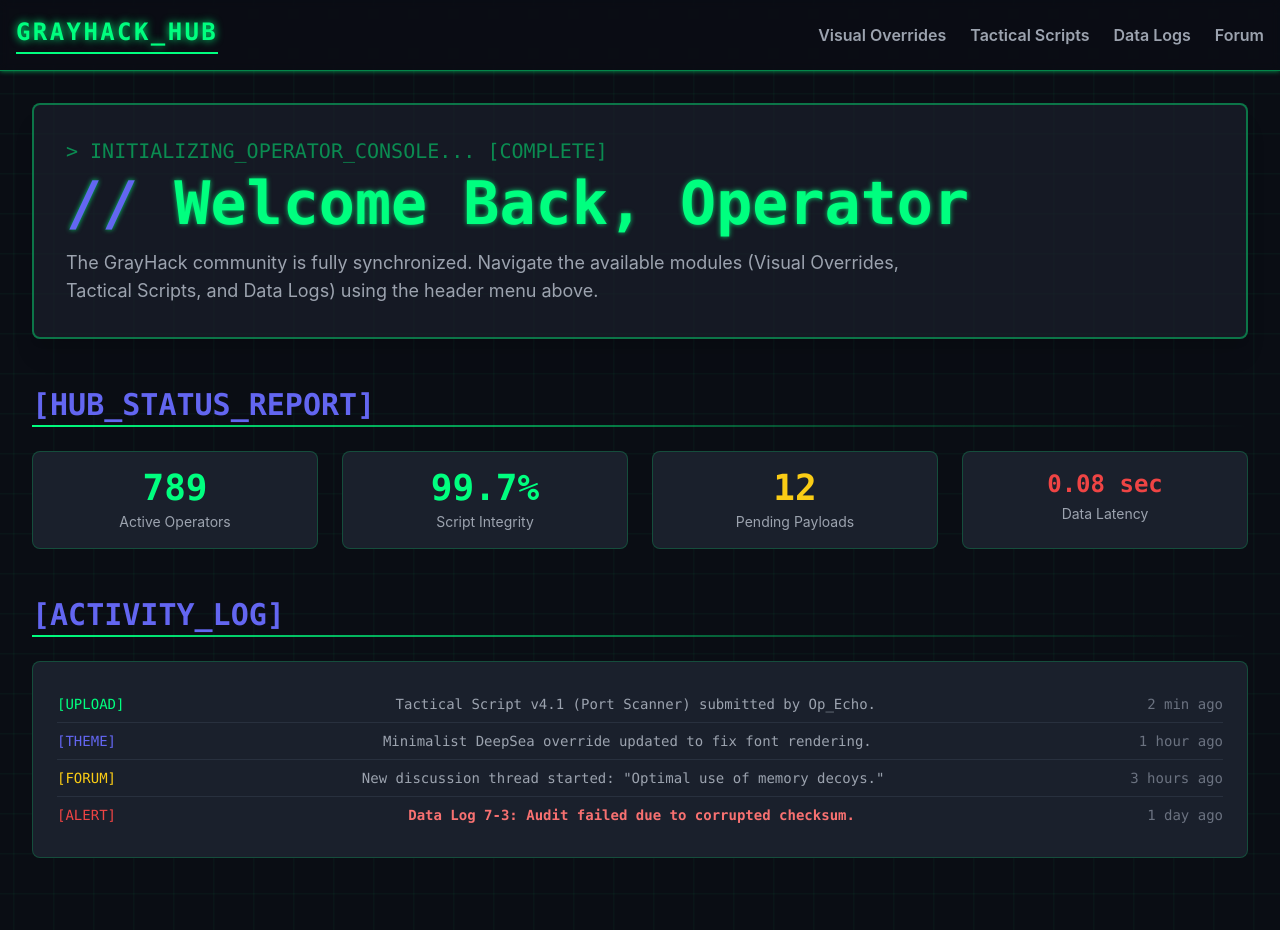
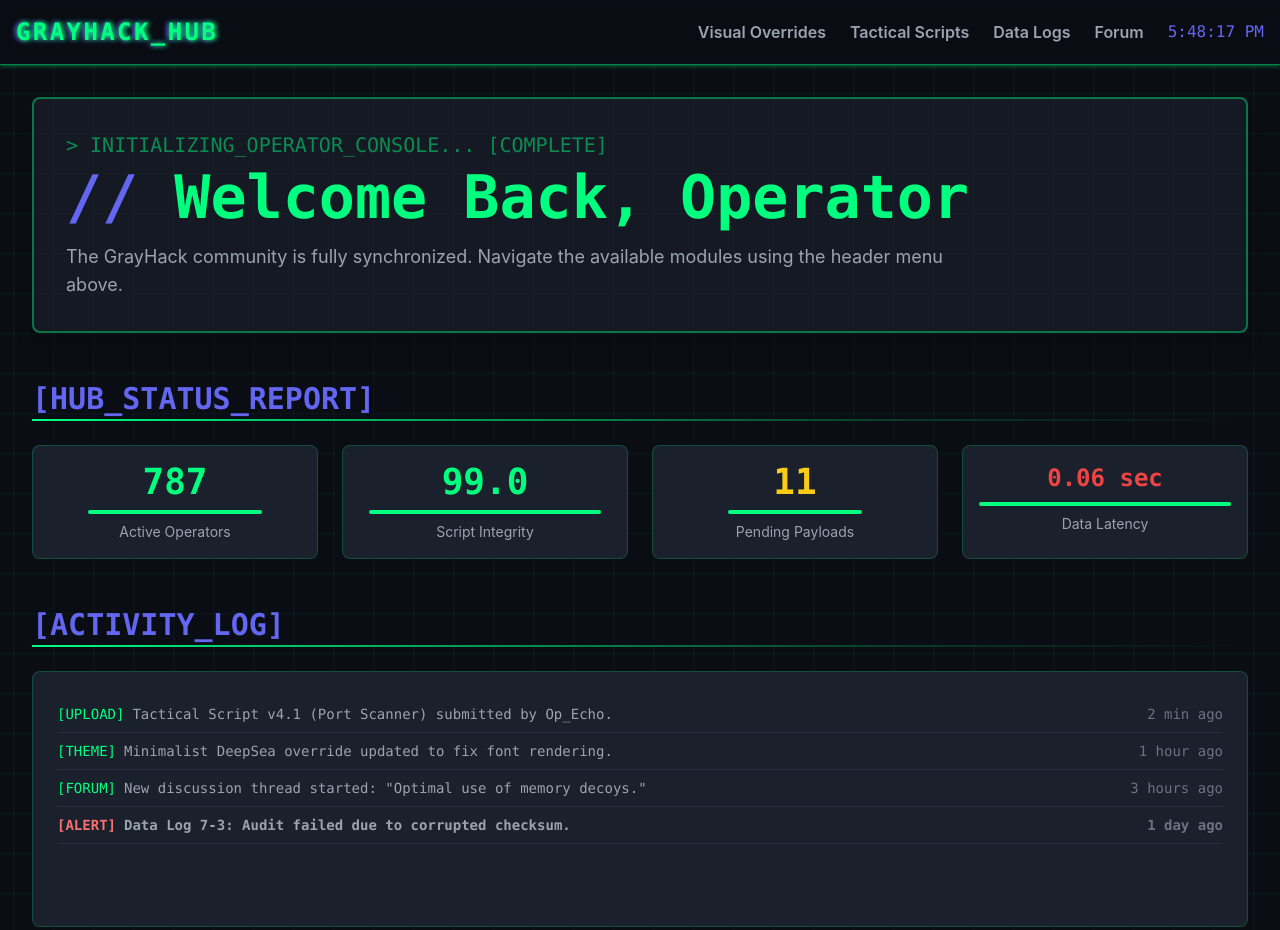
Before and after one commit to Erasmusdev/grayhackhub, a plain HTML site: page Index.html in a window 1280 px wide. Shown: the top 930 px of the page. Drawn offline with nearby package versions, Linux system fonts and the light colour scheme.

Commit message:
Index Update

```diff
--- a/Index.html
+++ b/Index.html
@@ -4,201 +4,240 @@
 <meta charset="UTF-8">
 <meta name="viewport" content="width=device-width, initial-scale=1.0">
 <title>GrayHack Community Hub - Home Console</title>
-    <!-- Load Tailwind CSS -->
 <script src="https://cdn.tailwindcss.com"></script>
-
-    <!-- Tailwind Configuration and Custom CSS (Acting as the "Separate" CSS file) -->
 <script>
-        // Tailwind Configuration
 tailwind.config = {
   theme: {
     extend: {
       colors: {
-                        'gh-primary': '#00ff7f', // Neon Green
-                        'gh-dark': '#0a0d14', // Even darker background
-                        'gh-card-bg': '#1a202c', // Slightly lighter dark for cards
-                        'gh-accent': '#6366f1', // Indigo for buttons/hover
-                        'gh-red': '#ef4444', // Red for errors
-                        'gh-yellow': '#facc15', // Yellow for warnings
+        'gh-primary': '#00ff7f',
+        'gh-dark': '#0a0d14',
+        'gh-card-bg': '#1a202c',
+        'gh-accent': '#6366f1',
+        'gh-red': '#ef4444',
+        'gh-yellow': '#facc15',
       },
       fontFamily: {
-                        sans: ['Inter', 'sans-serif'],
-                        mono: ['Consolas', 'Monaco', 'monospace'],
+        sans: ['Inter','sans-serif'],
+        mono: ['Consolas','Monaco','monospace'],
       },
-                    boxShadow: {
-                        'neon-sm': '0 0 5px rgba(0, 255, 127, 0.6)',
-                    }
+      boxShadow: { 'neon-sm': '0 0 5px rgba(0, 255, 127, 0.6)' }
     }
   }
 }
 </script>
 <style>
-        /* Custom Styles for Modern Hacky Look (The equivalent of a separate CSS file) */
-        ::-webkit-scrollbar { width: 8px; }
-        ::-webkit-scrollbar-thumb { background-color: #00ff7f; border-radius: 10px; }
-        .text-shadow-neon { text-shadow: 0 0 5px rgba(0, 255, 127, 0.8); }
-
-        /* Modern Hacky Background Pattern */
+/* Background & Neon */
 body {
   background-color: #0a0d14;
   background-image:
-                linear-gradient(rgba(0, 255, 127, 0.05) 1px, transparent 1px),
-                linear-gradient(90deg, rgba(0, 255, 127, 0.05) 1px, transparent 1px);
+    linear-gradient(rgba(0,255,127,0.05) 1px, transparent 1px),
+    linear-gradient(90deg, rgba(0,255,127,0.05) 1px, transparent 1px);
   background-size: 40px 40px;
   animation: backgroundShift 60s linear infinite;
 }
-        @keyframes backgroundShift {
-            from { background-position: 0 0; }
-            to { background-position: 4000px 4000px; }
+@keyframes backgroundShift { from{background-position:0 0;} to{background-position:4000px 4000px;} }
+
+/* Glowing borders & hover */
+.glow-border { border:1px solid rgba(0,255,127,0.2); transition:all 0.3s ease; position:relative; overflow:hidden; }
+.glow-border:hover { border-color:#00ff7f; box-shadow:0 0 18px rgba(0,255,127,0.6); transform:translateY(-3px) scale(1.02); }
+
+/* Neon buttons */
+.btn-neon { background-color:#00ff7f; color:#111827; transition:all 0.2s ease-in-out; position:relative; overflow:hidden; z-index:1; }
+.btn-neon:hover { background-color:#6366f1; color:white; box-shadow:0 0 15px #6366f1,0 0 25px rgba(99,102,241,0.6);}
+
+/* Section header underline */
+.section-header{position:relative;}
+.section-header::before{content:'';position:absolute;left:0;bottom:0;width:100%;height:2px;background:linear-gradient(90deg,#00ff7f,rgba(0,255,127,0.2)70%,transparent 100%);}
+
+/* Blinking cursor */
+.blinking-cursor { display:inline-block; width:1ch; background-color:#00ff7f; animation: blink 1s step-start infinite; }
+@keyframes blink { 50%{background-color:transparent;} }
+
+/* Glitch header effect */
+.glitch { position:relative; color:#00ff7f; animation: glitch 1.2s infinite; }
+@keyframes glitch {
+  0%,100% { text-shadow:0 0 2px #00ff7f; }
+  20% { text-shadow:2px 0 5px #00ff7f,-2px 0 5px #6366f1; }
+  40% { text-shadow:-2px 0 5px #00ff7f,2px 0 5px #6366f1; }
+  60% { text-shadow:2px 2px 5px #00ff7f,-2px -2px 5px #6366f1; }
+  80% { text-shadow:-2px 2px 5px #00ff7f,2px -2px 5px #6366f1; }
 }
 
-        /* Card glow effect */
-        .glow-border {
-            border: 1px solid rgba(0, 255, 127, 0.2);
-            transition: all 0.3s ease;
-            position: relative;
-            overflow: hidden;
+/* Traffic bars */
+.traffic-bar { height:4px; background:#00ff7f; border-radius:2px; transition:width 1s ease-in-out; }
+
+/* Alert flashing */
+.alert-flash { animation: flash 1.2s ease-in-out; }
+@keyframes flash { 0%,100%{opacity:1;} 50%{opacity:0.4;} }
+
+/* Loader screen */
+#loader {
+  position: fixed; top:0; left:0; width:100%; height:100%;
+  background-color:#0a0d14; display:flex; justify-content:center; align-items:center;
+  z-index:9999; flex-direction:column; opacity: 1; transition: opacity 1s ease;
 }
-        .glow-border:hover {
-            border-color: #00ff7f;
-            box-shadow: 0 0 18px rgba(0, 255, 127, 0.6);
-            transform: translateY(-3px);
-        }
-
-        .btn-neon {
-            background-color: #00ff7f; color: #111827; transition: all 0.2s ease-in-out;
-            position: relative; overflow: hidden; z-index: 1;
-        }
-        .btn-neon:hover {
-            background-color: #6366f1; color: white;
-            box-shadow: 0 0 15px #6366f1, 0 0 25px rgba(99, 102, 241, 0.6);
-        }
-
-        /* Active link styling for the current page */
-        .active-link {
-            text-shadow: 0 0 8px #00ff7f;
-            color: #00ff7f !important;
-            border-bottom: 2px solid #00ff7f;
-            padding-bottom: 4px;
-        }
-
-        .section-header { position: relative; }
-        .section-header::before {
-            content: '';
-            position: absolute; left: 0; bottom: 0; width: 100%; height: 2px;
-            background: linear-gradient(90deg, #00ff7f, rgba(0, 255, 127, 0.2) 70%, transparent 100%);
-        }
+.loader-text { font-family: monospace; color:#00ff7f; font-size:2rem; text-shadow:0 0 10px #00ff7f; margin-bottom:1rem; }
+.loader-bar { width:300px; height:6px; background:rgba(0,255,127,0.2); border-radius:3px; overflow:hidden; }
+.loader-fill { width:0%; height:100%; background:#00ff7f; animation: fillLoader 3s forwards; }
+@keyframes fillLoader { 0% {width:0%;} 100% {width:100%;} }
 </style>
 </head>
 <body class="bg-gh-dark text-gray-200 min-h-screen font-sans">
 
-    <!-- Header & Navigation -->
-    <header class="p-4 bg-gh-dark border-b border-gh-primary/50 shadow-neon-sm sticky top-0 z-50 backdrop-filter backdrop-blur-sm bg-opacity-80">
-        <div class="max-w-7xl mx-auto flex justify-between items-center">
-            <a href="index.html" class="text-2xl font-mono text-gh-primary font-bold tracking-widest text-shadow-neon logo-link active-link">
-                GRAYHACK_HUB
-            </a>
-            <nav class="flex space-x-6">
-                <!-- Home is effectively the active link via the logo -->
+<!-- Fullscreen Loader -->
+<div id="loader">
+  <div class="loader-text">&gt; INITIALIZING_OPERATOR_CONSOLE...</div>
+  <div class="loader-bar"><div class="loader-fill"></div></div>
+</div>
+
+<header class="p-4 bg-gh-dark border-b border-gh-primary/50 shadow-neon-sm sticky top-0 z-50 backdrop-filter backdrop-blur-sm bg-opacity-80 flex justify-between items-center">
+<a href="index.html" class="text-2xl font-mono text-gh-primary font-bold tracking-widest glitch">GRAYHACK_HUB</a>
+<nav class="flex space-x-6 items-center">
 <a href="visual-overrides.html" class="nav-link text-gray-400 hover:text-gh-primary transition duration-200 font-semibold">Visual Overrides</a>
 <a href="tactical-scripts.html" class="nav-link text-gray-400 hover:text-gh-primary transition duration-200 font-semibold">Tactical Scripts</a>
 <a href="data-logs.html" class="nav-link text-gray-400 hover:text-gh-primary transition duration-200 font-semibold">Data Logs</a>
 <a href="forum.html" class="nav-link text-gray-400 hover:text-gh-primary transition duration-200 font-semibold">Forum</a>
+<span id="server-time" class="ml-4 font-mono text-gh-accent"></span>
 </nav>
-        </div>
 </header>
 
-    <!-- Main Content Container for Operator Console Page -->
 <main class="max-w-7xl mx-auto p-4 md:p-8">
 
-        <!-- Console Welcome Banner -->
 <section class="mb-12 p-8 bg-gh-card-bg/70 rounded-lg border-2 border-gh-primary/40 shadow-xl">
-            <p class="text-xl font-mono text-gh-primary mb-2 animate-pulse">
-                &gt; INITIALIZING_OPERATOR_CONSOLE... [COMPLETE]
-            </p>
-            <h1 class="text-5xl md:text-6xl font-mono font-bold text-gh-primary text-shadow-neon mb-4">
-                <span class="text-gh-accent">//</span> Welcome Back, Operator
-            </h1>
-            <p class="text-lg text-gray-400 max-w-4xl">
-                The GrayHack community is fully synchronized. Navigate the available modules (Visual Overrides, Tactical Scripts, and Data Logs) using the header menu above.
-            </p>
+<p class="text-xl font-mono text-gh-primary mb-2 animate-pulse">&gt; INITIALIZING_OPERATOR_CONSOLE... [COMPLETE]</p>
+<h1 class="text-5xl md:text-6xl font-mono font-bold text-gh-primary text-shadow-neon mb-4"><span class="text-gh-accent">//</span> Welcome Back, Operator<span class="blinking-cursor"></span></h1>
+<p class="text-lg text-gray-400 max-w-4xl">The GrayHack community is fully synchronized. Navigate the available modules using the header menu above.</p>
 </section>
 
-        <!-- System Status Dashboard -->
 <section class="mb-12">
-            <h2 class="text-3xl font-mono font-bold mb-6 text-gh-accent pb-1 section-header">
-                [HUB_STATUS_REPORT]
-            </h2>
+<h2 class="text-3xl font-mono font-bold mb-6 text-gh-accent pb-1 section-header">[HUB_STATUS_REPORT]</h2>
 <div class="grid grid-cols-2 md:grid-cols-4 gap-6">
-
-                <!-- Stat Card 1: Active Users -->
-                <div class="bg-gh-card-bg p-4 rounded-lg glow-border text-center">
-                    <p class="text-4xl font-mono font-bold text-gh-primary">789</p>
+<div class="bg-gh-card-bg p-4 rounded-lg glow-border text-center hover:scale-105 transition-transform">
+<p id="active-users" class="text-4xl font-mono font-bold text-gh-primary">0</p>
+<div class="traffic-bar w-1/2 mx-auto my-2"></div>
 <p class="text-sm text-gray-400 mt-1">Active Operators</p>
 </div>
-
-                <!-- Stat Card 2: Script Health -->
-                <div class="bg-gh-card-bg p-4 rounded-lg glow-border text-center">
-                    <p class="text-4xl font-mono font-bold text-gh-primary">99.7%</p>
+<div class="bg-gh-card-bg p-4 rounded-lg glow-border text-center hover:scale-105 transition-transform">
+<p id="script-health" class="text-4xl font-mono font-bold text-gh-primary">0%</p>
+<div class="traffic-bar w-1/2 mx-auto my-2"></div>
 <p class="text-sm text-gray-400 mt-1">Script Integrity</p>
 </div>
-
-                <!-- Stat Card 3: New Uploads -->
-                <div class="bg-gh-card-bg p-4 rounded-lg glow-border text-center">
-                    <p class="text-4xl font-mono font-bold text-gh-yellow">12</p>
+<div class="bg-gh-card-bg p-4 rounded-lg glow-border text-center hover:scale-105 transition-transform">
+<p id="pending-uploads" class="text-4xl font-mono font-bold text-gh-yellow">0</p>
+<div class="traffic-bar w-1/2 mx-auto my-2"></div>
 <p class="text-sm text-gray-400 mt-1">Pending Payloads</p>
 </div>
-
-                <!-- Stat Card 4: Last Sync Time -->
-                <div class="bg-gh-card-bg p-4 rounded-lg glow-border text-center">
-                    <p class="text-xl font-mono font-bold text-gh-red md:text-2xl">0.08 sec</p>
+<div class="bg-gh-card-bg p-4 rounded-lg glow-border text-center hover:scale-105 transition-transform">
+<p id="data-latency" class="text-xl font-mono font-bold text-gh-red md:text-2xl">0.00 sec</p>
+<div class="traffic-bar w-1/2 mx-auto my-2"></div>
 <p class="text-sm text-gray-400 mt-1">Data Latency</p>
 </div>
 </div>
 </section>
 
-        <!-- Recent Activity Feed -->
 <section class="mb-16">
-            <h2 class="text-3xl font-mono font-bold mb-6 text-gh-accent pb-1 section-header">
-                [ACTIVITY_LOG]
-            </h2>
-            <div class="bg-gh-card-bg rounded-lg glow-border p-6 font-mono text-sm">
-
-                <div class="border-b border-gray-700/50 py-2 flex justify-between">
-                    <span class="text-gh-primary">[UPLOAD]</span>
-                    <span class="text-gray-400">Tactical Script v4.1 (Port Scanner) submitted by Op_Echo.</span>
-                    <span class="text-gray-500">2 min ago</span>
-                </div>
-
-                <div class="border-b border-gray-700/50 py-2 flex justify-between">
-                    <span class="text-gh-accent">[THEME]</span>
-                    <span class="text-gray-400">Minimalist DeepSea override updated to fix font rendering.</span>
-                    <span class="text-gray-500">1 hour ago</span>
-                </div>
-
-                <div class="border-b border-gray-700/50 py-2 flex justify-between">
-                    <span class="text-gh-yellow">[FORUM]</span>
-                    <span class="text-gray-400">New discussion thread started: "Optimal use of memory decoys."</span>
-                    <span class="text-gray-500">3 hours ago</span>
-                </div>
-
-                <div class="py-2 flex justify-between">
-                    <span class="text-gh-red">[ALERT]</span>
-                    <span class="text-red-400 font-bold">Data Log 7-3: Audit failed due to corrupted checksum.</span>
-                    <span class="text-gray-500">1 day ago</span>
-                </div>
-
-            </div>
+<h2 class="text-3xl font-mono font-bold mb-6 text-gh-accent pb-1 section-header">[ACTIVITY_LOG]</h2>
+<div id="activity-log" class="bg-gh-card-bg rounded-lg glow-border p-6 font-mono text-sm h-64 overflow-y-auto"></div>
 </section>
 
 </main>
 
-    <!-- Footer -->
 <footer class="p-4 mt-12 bg-gh-dark border-t border-gh-primary/50 text-center relative z-10">
-        <p class="text-sm text-gray-500 font-mono">
-            &copy; 2025 GRAYHACK Community. All rights reserved. | Fan-made Content Repository.
-        </p>
+<p class="text-sm text-gray-500 font-mono">&copy; 2025 GRAYHACK Community. All rights reserved. | Fan-made Content Repository.</p>
 </footer>
+
+<script>
+// Loader with fade and localStorage
+window.addEventListener('DOMContentLoaded', () => {
+  const loader = document.getElementById('loader');
+  const firstVisit = !localStorage.getItem('consoleInitialized');
+  if(firstVisit){
+    loader.style.display = 'flex';
+    setTimeout(() => {
+      loader.style.opacity = 0;
+      setTimeout(() => {
+        loader.style.display = 'none';
+        localStorage.setItem('consoleInitialized', 'true');
+      }, 1000);
+    }, 3000);
+  } else {
+    loader.style.display = 'none';
+  }
+});
+
+// Live server clock
+function updateClock(){ document.getElementById('server-time').textContent = new Date().toLocaleTimeString(); }
+setInterval(updateClock,1000);
+
+// Counter base values
+const counters = { 'active-users':789,'script-health':99,'pending-uploads':12,'data-latency':0.08 };
+
+// Traffic bar animation
+function randomTraffic(bar){ bar.style.width=`${30+Math.random()*70}%`; }
+
+// Live counters + traffic
+function updateCounter(id,float=false,precision=0){
+  const el=document.getElementById(id);
+  let val=counters[id];
+  const change=float?(Math.random()-0.5)*0.2:Math.floor(Math.random()*5-2);
+  val += change;
+  if(id==='active-users') val=Math.max(0,val);
+  if(id==='script-health') val=Math.min(100,Math.max(90,val));
+  if(id==='pending-uploads') val=Math.max(0,val);
+  if(id==='data-latency') val=Math.max(0,val);
+  counters[id]=val;
+  const start=parseFloat(el.textContent)||0, steps=20, stepInc=(val-start)/steps;
+  let step=0;
+  const timer=setInterval(()=>{
+    step++;
+    const newVal=start+stepInc*step;
+    if(float) el.textContent=newVal.toFixed(precision)+(id==='data-latency'?' sec':'');
+    else el.textContent=Math.floor(newVal)+(id==='script-health'?'%':'');
+    if(step>=steps) clearInterval(timer);
+  },50);
+  const bar=el.nextElementSibling; if(bar) randomTraffic(bar);
+}
+function startLiveCounters(){
+  updateCounter('active-users');
+  updateCounter('script-health',true,1);
+  updateCounter('pending-uploads');
+  updateCounter('data-latency',true,2);
+  setTimeout(startLiveCounters,2500);
+}
+
+// Activity log
+const activities=[
+  {type:'[UPLOAD]',text:'Tactical Script v4.1 (Port Scanner) submitted by Op_Echo.',time:'2 min ago'},
+  {type:'[THEME]',text:'Minimalist DeepSea override updated to fix font rendering.',time:'1 hour ago'},
+  {type:'[FORUM]',text:'New discussion thread started: "Optimal use of memory decoys."',time:'3 hours ago'},
+  {type:'[ALERT]',text:'Data Log 7-3: Audit failed due to corrupted checksum.',time:'1 day ago',color:'text-red-400 font-bold alert-flash'}
+];
+function typeWriterLog(el,message,speed=30,callback){
+  let i=0;
+  function type(){ if(i<message.length){ el.innerHTML+=message.charAt(i); i++; setTimeout(type,speed); } else if(callback) callback(); }
+  type();
+}
+function animateActivityLog(){
+  const logContainer=document.getElementById('activity-log');
+  activities.forEach((entry,index)=>{
+    setTimeout(()=>{
+      const div=document.createElement('div');
+      div.className='border-b border-gray-700/50 py-2 flex justify-between';
+      if(entry.color) div.className+=' '+entry.color;
+      const left=document.createElement('span');
+      left.className='mr-2 '+(entry.color||'text-gh-primary'); left.textContent=entry.type;
+      const center=document.createElement('span'); center.className='flex-grow text-gray-400';
+      logContainer.appendChild(div); div.appendChild(left); div.appendChild(center);
+      const right=document.createElement('span'); right.className='text-gray-500'; right.textContent=entry.time;
+      div.appendChild(right); typeWriterLog(center,entry.text);
+    },index*1000);
+  });
+}
+
+// Initialize everything
+window.onload=()=>{ startLiveCounters(); animateActivityLog(); updateClock(); };
+</script>
 
 </body>
 </html>
```
Also changed, not shown: tactical-scripts.html (+4 -4 lines), visual-overrides.html (+1 -2 lines). Lines whose indentation alone changed are shown as unchanged.
